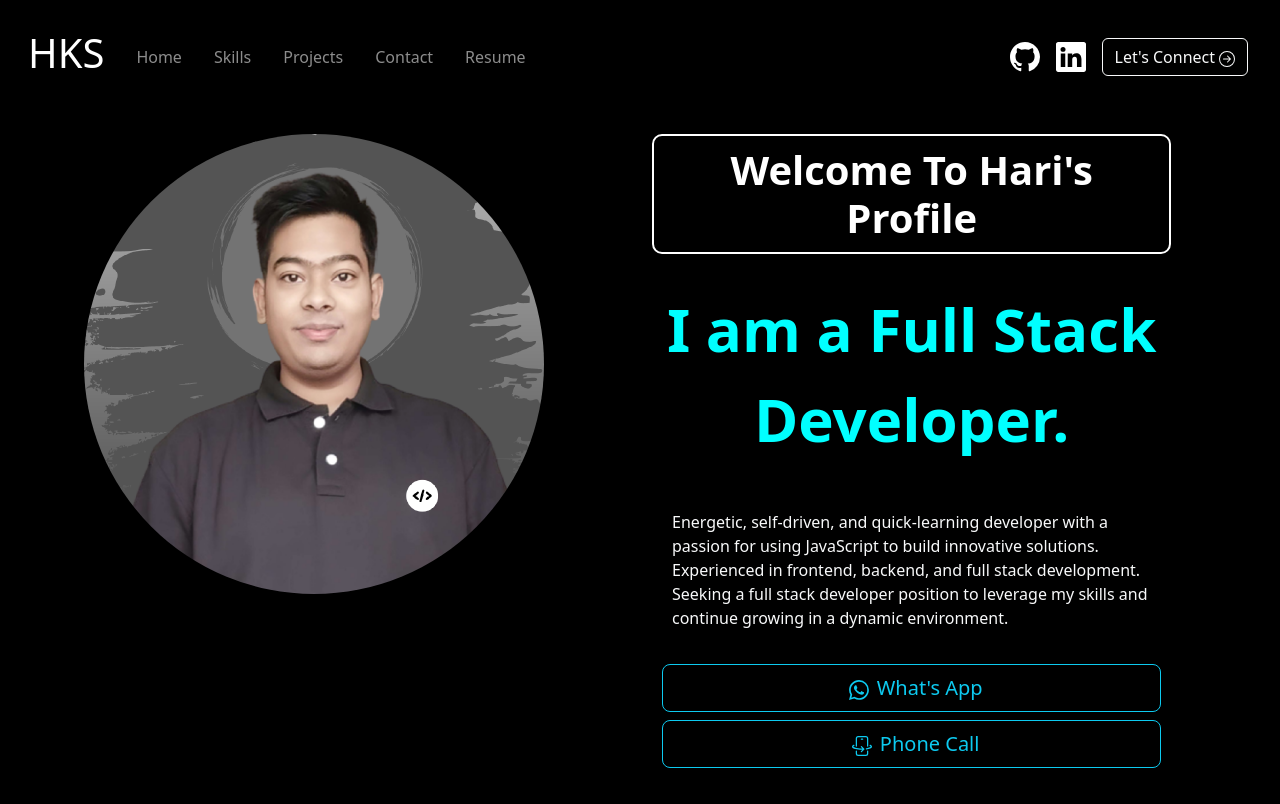
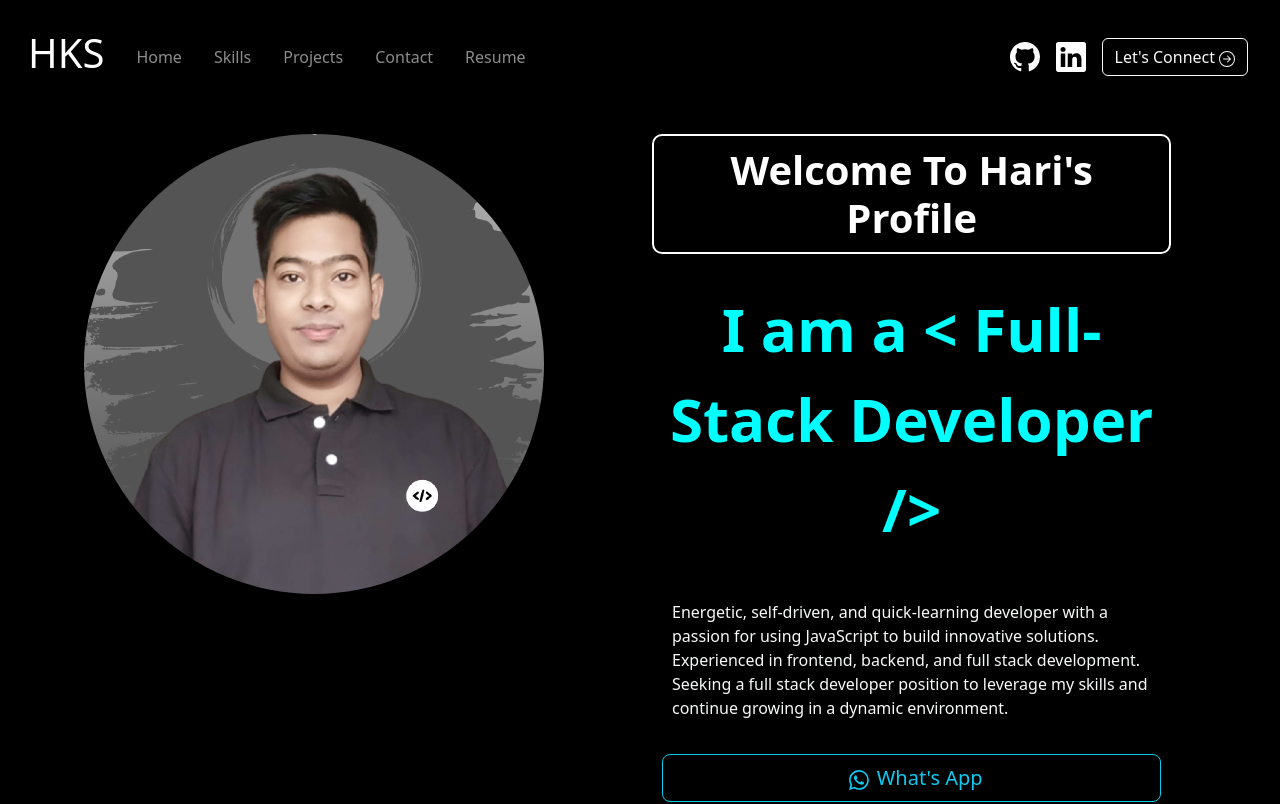
Before and after one commit to harisaini778/Portfolio, a React (Create React App) app: page /Home in a window 1280 px wide. Shown: the top 804 px of the page. Built offline with nearby package versions, Linux system fonts and the light colour scheme.

Commit message:
added </> in the home page

```diff
--- a/src/components/Home.js
+++ b/src/components/Home.js
@@ -12,7 +12,7 @@ import Contact from "./Contact";
 import Resume from "./Resume";
 
 const Home = () => {
-  const words = ["Hi, I am Hari Saini.  ", "I am a Full Stack Developer.  "];
+  const words = ["Hi, I am Hari Saini.  ", "I am a < Full-Stack Developer />  "];
   const wordRef = useRef(null);
   let wordIndex = 0;
   let letterIndex = 0;
```
